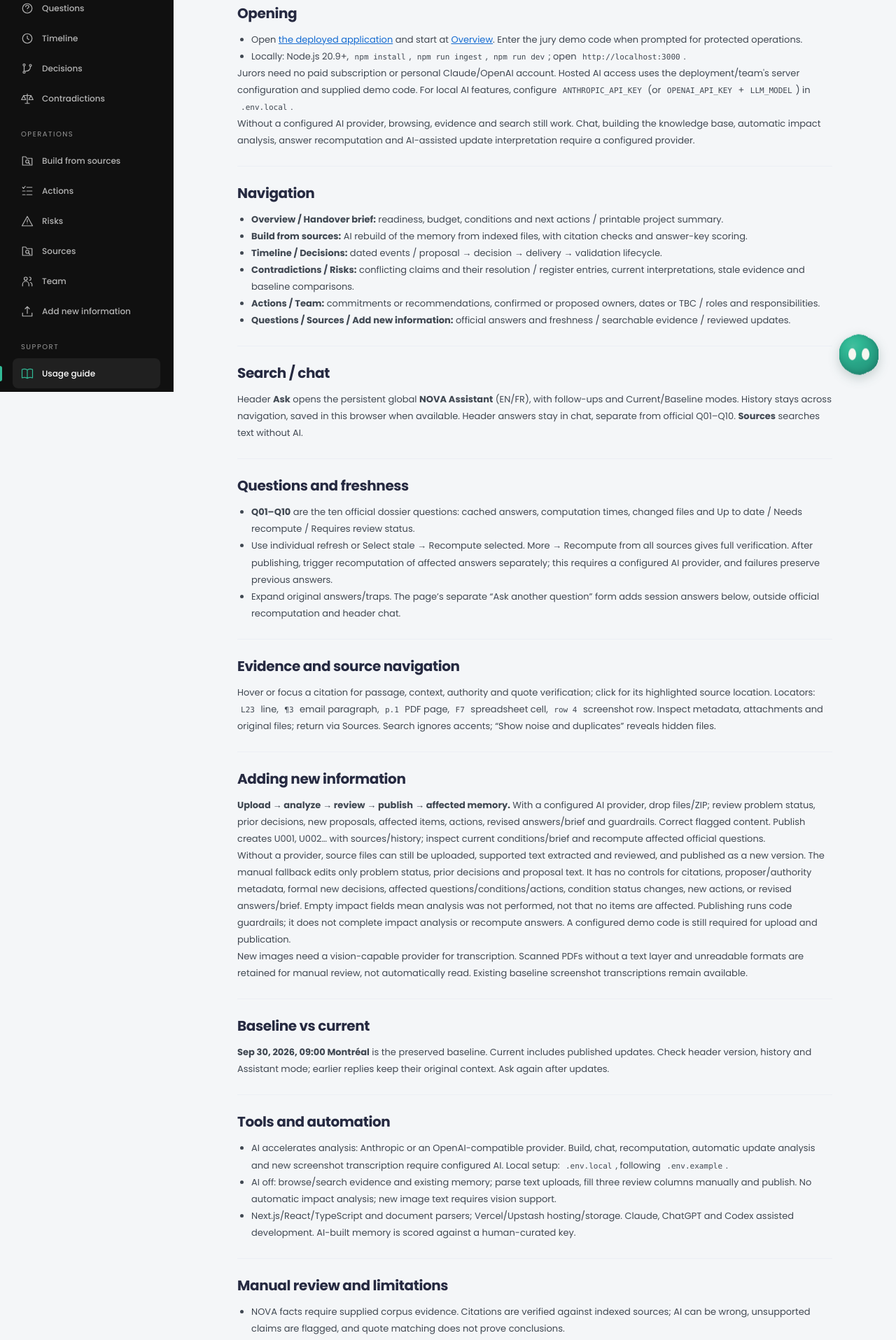
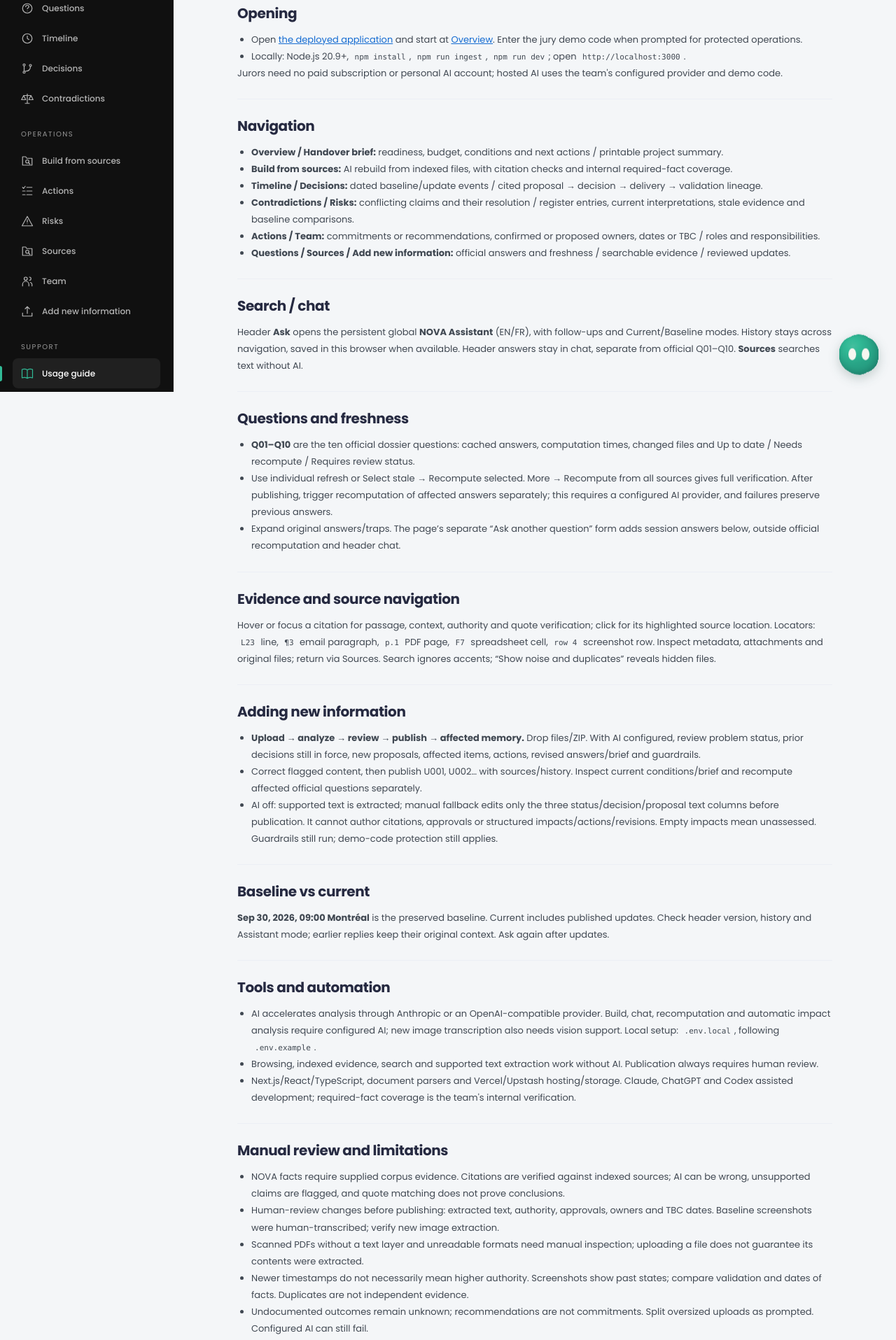
Before and after one commit to Arley100/memory_360_NOVA, a Next.js app: page /guide in a window 1280 px wide. Shown: the part 240-2155 px from the top of the page at 70% size. Built offline with nearby package versions, Linux system fonts and the light colour scheme; no server answers.

Commit message:
updated usage guide

```diff
--- a/src/app/guide/page.tsx
+++ b/src/app/guide/page.tsx
@@ -57,13 +57,12 @@ export default async function Guide() {
           <li>Open <a className="text-primary underline" href="https://memory-360-nova.vercel.app">the deployed application</a> and start at <Link className="text-primary underline" href="/">Overview</Link>. Enter the jury demo code when prompted for protected operations.</li>
           <li>Locally: Node.js 20.9+, <code>npm install</code>, <code>npm run ingest</code>, <code>npm run dev</code>; open <code>http://localhost:3000</code>.</li>
         </ul>
-        <p>Jurors need no paid subscription or personal Claude/OpenAI account. Hosted AI access uses the deployment/team&apos;s server configuration and supplied demo code. For local AI features, configure <code>ANTHROPIC_API_KEY</code> (or <code>OPENAI_API_KEY</code> + <code>LLM_MODEL</code>) in <code>.env.local</code>.</p>
-        <p>Without a configured AI provider, browsing, evidence and search still work. Chat, building the knowledge base, automatic impact analysis, answer recomputation and AI-assisted update interpretation require a configured provider.</p></section>
+        <p>Jurors need no paid subscription or personal AI account; hosted AI uses the team&apos;s configured provider and demo code.</p></section>
       <section><h2 className="text-xl font-bold">Navigation</h2>
         <ul className="list-disc pl-5">
           <li><strong>Overview / Handover brief:</strong> readiness, budget, conditions and next actions / printable project summary.</li>
-          <li><strong>Build from sources:</strong> AI rebuild of the memory from indexed files, with citation checks and answer-key scoring.</li>
-          <li><strong>Timeline / Decisions:</strong> dated events / proposal → decision → delivery → validation lifecycle.</li>
+          <li><strong>Build from sources:</strong> AI rebuild from indexed files, with citation checks and internal required-fact coverage.</li>
+          <li><strong>Timeline / Decisions:</strong> dated baseline/update events / cited proposal → decision → delivery → validation lineage.</li>
           <li><strong>Contradictions / Risks:</strong> conflicting claims and their resolution / register entries, current interpretations, stale evidence and baseline comparisons.</li>
           <li><strong>Actions / Team:</strong> commitments or recommendations, confirmed or proposed owners, dates or TBC / roles and responsibilities.</li>
           <li><strong>Questions / Sources / Add new information:</strong> official answers and freshness / searchable evidence / reviewed updates.</li>
@@ -81,25 +80,28 @@ export default async function Guide() {
         <p>Hover or focus a citation for passage, context, authority and quote verification; click for its highlighted source location. Locators: <code>L23</code> line, <code>¶3</code> email paragraph, <code>p.1</code> PDF page, <code>F7</code> spreadsheet cell, <code>row 4</code> screenshot row. Inspect metadata, attachments and original files; return via Sources. Search ignores accents; “Show noise and duplicates” reveals hidden files.</p>
       </section>
       <section><h2 className="text-xl font-bold">Adding new information</h2>
-        <p><strong>Upload → analyze → review → publish → affected memory.</strong> With a configured AI provider, drop files/ZIP; review problem status, prior decisions, new proposals, affected items, actions, revised answers/brief and guardrails. Correct flagged content. Publish creates U001, U002… with sources/history; inspect current conditions/brief and recompute affected official questions.</p>
-        <p>Without a provider, source files can still be uploaded, supported text extracted and reviewed, and published as a new version. The manual fallback edits only problem status, prior decisions and proposal text. It has no controls for citations, proposer/authority metadata, formal new decisions, affected questions/conditions/actions, condition status changes, new actions, or revised answers/brief. Empty impact fields mean analysis was not performed, not that no items are affected. Publishing runs code guardrails; it does not complete impact analysis or recompute answers. A configured demo code is still required for upload and publication.</p>
-        <p>New images need a vision-capable provider for transcription. Scanned PDFs without a text layer and unreadable formats are retained for manual review, not automatically read. Existing baseline screenshot transcriptions remain available.</p>
+        <ul className="list-disc pl-5">
+          <li><strong>Upload → analyze → review → publish → affected memory.</strong> Drop files/ZIP. With AI configured, review problem status, prior decisions still in force, new proposals, affected items, actions, revised answers/brief and guardrails.</li>
+          <li>Correct flagged content, then publish U001, U002… with sources/history. Inspect current conditions/brief and recompute affected official questions separately.</li>
+          <li>AI off: supported text is extracted; manual fallback edits only the three status/decision/proposal text columns before publication. It cannot author citations, approvals or structured impacts/actions/revisions. Empty impacts mean unassessed. Guardrails still run; demo-code protection still applies.</li>
+        </ul>
       </section>
       <section><h2 className="text-xl font-bold">Baseline vs current</h2>
         <p><strong>Sep 30, 2026, 09:00 Montréal</strong> is the preserved baseline. Current includes published updates. Check header version, history and Assistant mode; earlier replies keep their original context. Ask again after updates.</p>
       </section>
       <section><h2 className="text-xl font-bold">Tools and automation</h2>
         <ul className="list-disc pl-5">
-          <li>AI accelerates analysis: Anthropic or an OpenAI-compatible provider. Build, chat, recomputation, automatic update analysis and new screenshot transcription require configured AI. Local setup: <code>.env.local</code>, following <code>.env.example</code>.</li>
-          <li>AI off: browse/search evidence and existing memory; parse text uploads, fill three review columns manually and publish. No automatic impact analysis; new image text requires vision support.</li>
-          <li>Next.js/React/TypeScript and document parsers; Vercel/Upstash hosting/storage. Claude, ChatGPT and Codex assisted development. AI-built memory is scored against a human-curated key.</li>
+          <li>AI accelerates analysis through Anthropic or an OpenAI-compatible provider. Build, chat, recomputation and automatic impact analysis require configured AI; new image transcription also needs vision support. Local setup: <code>.env.local</code>, following <code>.env.example</code>.</li>
+          <li>Browsing, indexed evidence, search and supported text extraction work without AI. Publication always requires human review.</li>
+          <li>Next.js/React/TypeScript, document parsers and Vercel/Upstash hosting/storage. Claude, ChatGPT and Codex assisted development; required-fact coverage is the team&apos;s internal verification.</li>
         </ul></section>
       <section><h2 className="text-xl font-bold">Manual review and limitations</h2>
         <ul className="list-disc pl-5">
           <li>NOVA facts require supplied corpus evidence. Citations are verified against indexed sources; AI can be wrong, unsupported claims are flagged, and quote matching does not prove conclusions.</li>
           <li>Human-review changes before publishing: extracted text, authority, approvals, owners and TBC dates. Baseline screenshots were human-transcribed; verify new image extraction.</li>
+          <li>Scanned PDFs without a text layer and unreadable formats need manual inspection; uploading a file does not guarantee its contents were extracted.</li>
           <li>Newer timestamps do not necessarily mean higher authority. Screenshots show past states; compare validation and dates of facts. Duplicates are not independent evidence.</li>
-          <li>Undocumented outcomes remain unknown. Hosted uploads: about 4.5 MB; split larger batches. Configured AI can still fail.</li>
+          <li>Undocumented outcomes remain unknown; recommendations are not commitments. Split oversized uploads as prompted. Configured AI can still fail.</li>
         </ul></section>
       <section className="guide-limits"><h2 className="text-xl font-bold">Current documented uncertainties</h2>
         <p>Verified baseline gaps below; published updates may supersede them. Check current evidence and question freshness.</p>
```
